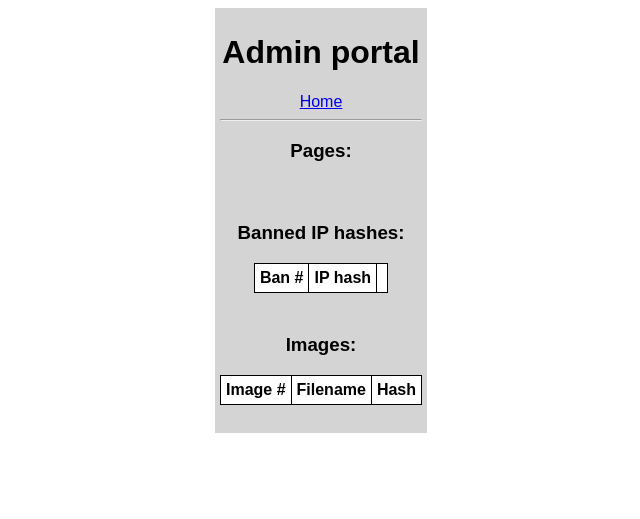
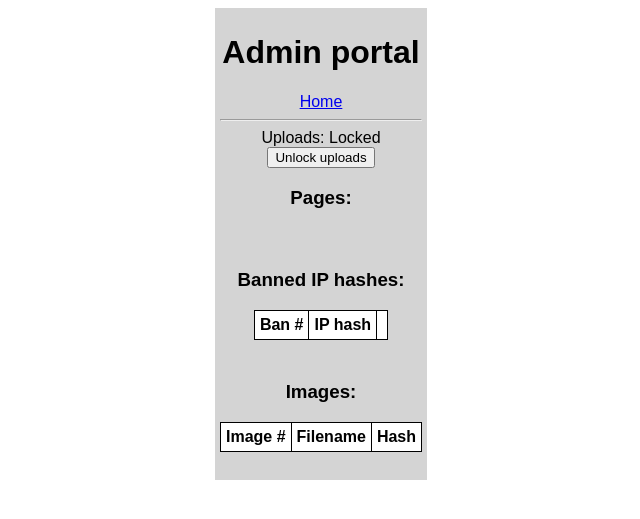
Before and after one commit to ran4na/infinitemspa, a Flask app: page /admin_portal in a window 1280 px wide. Shown: the top 519 px of the page, without its empty margins (319-959 px from the left). Run offline with Flask 3, Linux system fonts and the light colour scheme; the visitor is signed in with stand-in values (Sample User, id 1); data that the repository does not hold is empty; parts of the project's set-up code (start-up, migrations or seed data) failed here and were passed over.

Commit message:
Add upload locking

```diff
--- a/src/api.py
+++ b/src/api.py
@@ -18,6 +18,10 @@ ALLOWED_EXTENSIONS = { 'png', 'jpg', 'jpeg', 'gif'}
 # upload page thru page creation form @ new_page.html
 @api.route("/create_page", methods=["POST"])
 def create_page():
+    # dont upload if locked
+    if current_app.config["UPLOAD_LOCK"]:
+        return jsonify({ "error" : "Uploads are currently locked." })
+
     # Get basic data
     page_number : int = int(request.form.get("page_num"))
     page_title : str = request.form.get("page_title")
@@ -241,3 +245,18 @@ def get_image_list():
     images = [image.to_dict() for image in images]
 
     return jsonify(images)
+
+@api.route("/toggle_upload_lock", methods=["GET"])
+@login_required
+def toggle_upload_lock():
+    # get all banned users
+    if(current_app.config["UPLOAD_LOCK"]):
+        current_app.config["UPLOAD_LOCK"] = False
+    else:
+        current_app.config["UPLOAD_LOCK"] = True
+    return jsonify({ "locked" : f"{current_app.config['UPLOAD_LOCK']}" })
+
+@api.route("/get_lock_status", methods=["GET"])
+@login_required
+def get_lock_status():
+    return jsonify({ "locked" : f"{current_app.config['UPLOAD_LOCK']}" })
--- a/src/app.py
+++ b/src/app.py
@@ -5,17 +5,23 @@ from models import *
 from api import *
 from admin import *
 import secrets
+from configparser import ConfigParser
+
 
 app = Flask(__name__)
 bcrypt = Bcrypt(app)
+
+config = ConfigParser()
+config.read(os.path.join(app.root_path, 'config.cfg'))
 
 
 basedir = os.path.abspath(os.path.dirname(__file__))
 app.config['SQLALCHEMY_DATABASE_URI'] = 'sqlite:///' + os.path.join(basedir, "data/database.db")
 app.config['UPLOAD_FOLDER'] = "static/upload/"
-app.config['MAX_CONTENT_LENGTH'] = 5 * 1024 * 1024 # 5MB
+app.config['MAX_CONTENT_LENGTH'] = int(config.get('config', 'MAX_SIZE')) * 1024 * 1024 # 5MB
 secret = secrets.token_urlsafe(16)
 app.config['SECRET_KEY'] = secret
+app.config["UPLOAD_LOCK"] = bool(config.get('config', 'UPLOAD_LOCK'))
 
 app.register_blueprint(views)
 app.register_blueprint(models)
--- /dev/null
+++ b/src/config.cfg
@@ -0,0 +1,5 @@
+[config]
+# Set to True to prevent users from uploading pages.
+UPLOAD_LOCK = False
+# Max image size in MB
+MAX_SIZE = 5
--- a/src/static/assets/admin_portal.js
+++ b/src/static/assets/admin_portal.js
@@ -1,6 +1,7 @@
 document.addEventListener("DOMContentLoaded", populatePageTable);
 document.addEventListener("DOMContentLoaded", populateBanTable);
 document.addEventListener("DOMContentLoaded", populateImageTable);
+document.addEventListener("DOMContentLoaded", getLockStatus);
 
 // Gets page listand populates table
 async function populatePageTable() {
@@ -221,3 +222,53 @@ async function unbanUser(ban_id) {
         }
     }
 }
+
+async function toggleLock() {
+    const toggleLock = await fetch('/api/toggle_upload_lock', {
+        method: 'GET',
+        headers: {
+            'Content-Type': 'application/json'
+        }
+    });
+    var json_data = await toggleLock.json();
+    if (json_data["error"] != null || json_data == null) {
+        // redirect to new page
+        return;
+    }
+    var status = document.getElementById("upload-status");
+
+    var lockButton = document.getElementById("lock-button");
+    if (json_data["locked"] == "True") {
+        lockButton.innerHTML = "Unlock uploads";
+        status.innerHTML = "Uploads: Locked";
+
+    } else {
+        lockButton.innerHTML = "Lock uploads";
+        status.innerHTML = "Uploads: Unlocked";
+    }
+}
+
+async function getLockStatus() {
+    const toggleLock = await fetch('/api/get_lock_status', {
+        method: 'GET',
+        headers: {
+            'Content-Type': 'application/json'
+        }
+    });
+    var json_data = await toggleLock.json();
+    if (json_data["error"] != null || json_data == null) {
+        // redirect to new page
+        return;
+    }
+    var status = document.getElementById("upload-status");
+    var lockButton = document.getElementById("lock-button");
+
+    if (json_data["locked"] == "True") {
+        lockButton.innerHTML = "Unlock uploads";
+        status.innerHTML = "Uploads: Locked";
+
+    } else {
+        lockButton.innerHTML = "Lock uploads";
+        status.innerHTML = "Uploads: Unlocked";
+    }
+}
--- a/src/templates/admin_portal.html
+++ b/src/templates/admin_portal.html
@@ -10,6 +10,10 @@
         <h1>Admin portal</h1>
         <a href="/">Home</a>
         <hr>
+        <div id="upload-status">
+            Uploads: Unlocked
+        </div>
+        <button onclick="toggleLock();" id="lock-button">Lock uploads</button>
         <h3>Pages:</h3>
         <div id="page-list-div">
             <table id="page-table">
--- a/src/templates/base.html
+++ b/src/templates/base.html
@@ -41,5 +41,6 @@
             <img src="/static/assets/i/title.png">
             &emsp;&nbsp;ghostopal @ 2025
         </div>
+        <script src="/static/assets/mspa.js"></script>
     </body>
 </html>
```
Also changed, not shown: src/static/assets/mspa.js (added).
